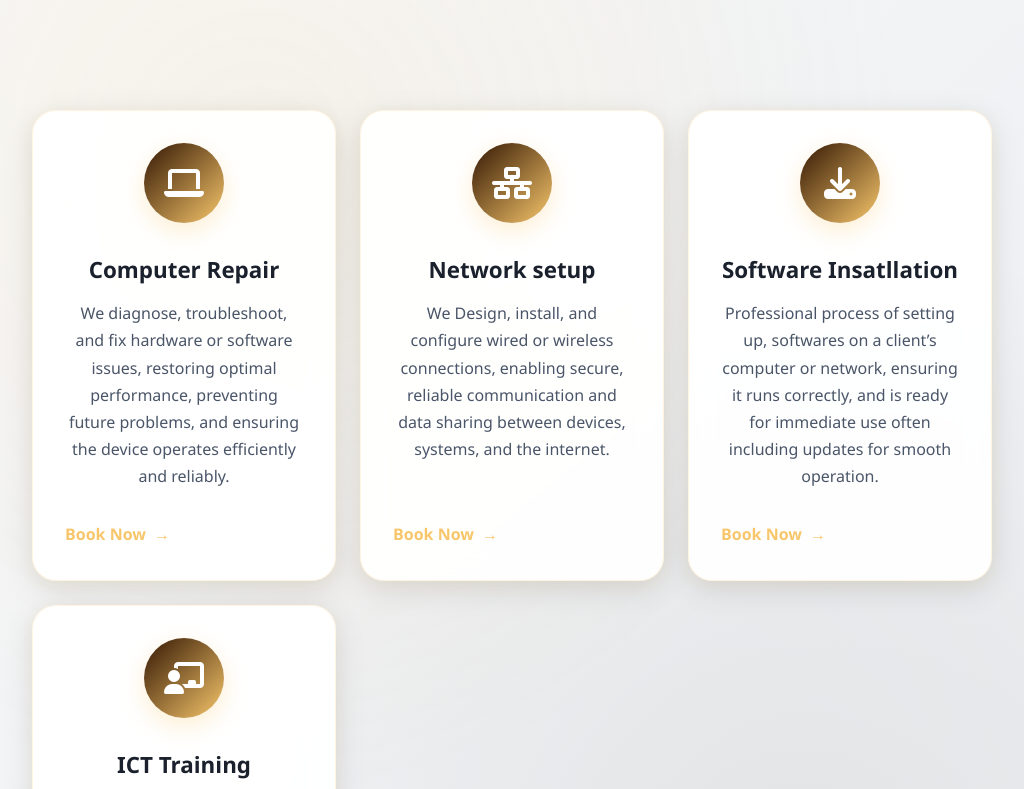
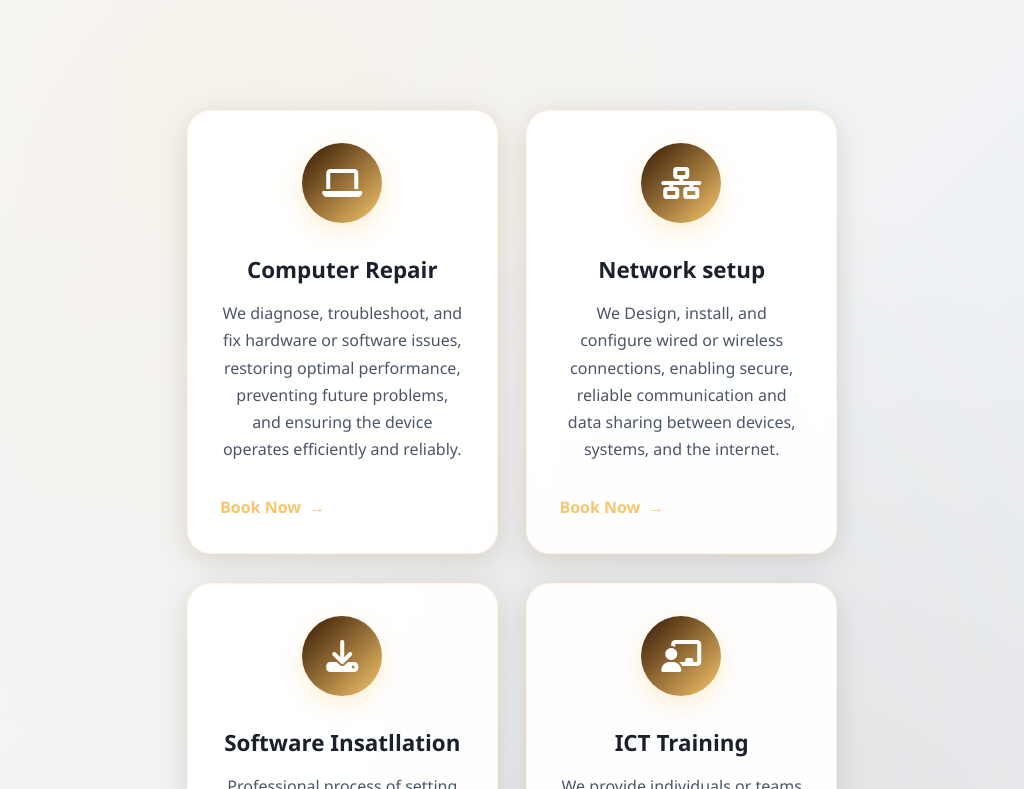
Before and after one commit to KAKWANZI-MICHEL/kelznet-techSolutions, a React (Create React App) app in the folder frontend/: page /services in a window 1024 px wide. Shown: the part 751-1540 px from the top of the page. Built offline with nearby package versions, Linux system fonts and the light colour scheme; no server answers.

Commit message:
Fix services alignment - keep 2x2 centered grid layout on all screen sizes

```diff
--- a/frontend/src/styles/Services.css
+++ b/frontend/src/styles/Services.css
@@ -221,10 +221,24 @@
 /* ===== Services Grid ===== */
 .services-grid {
   display: grid;
-  grid-template-columns: repeat(auto-fit, minmax(300px, 1fr));
+  grid-template-columns: repeat(2, 1fr);
   gap: 2rem;
-  max-width: 1000px;
+  max-width: 800px;
   margin: 0 auto;
+  justify-items: center;
+}
+
+/* Keep 2x2 centered layout on all larger screens */
+@media (min-width: 769px) {
+  .services-grid {
+    grid-template-columns: repeat(2, 1fr);
+    max-width: 750px;
+    gap: 2.5rem;
+  }
+
+  .modern-service-card {
+    max-width: 340px;
+  }
 }
 
 /* ===== Modern Service Cards ===== */
@@ -243,9 +257,12 @@
   overflow: hidden;
   cursor: pointer;
   min-height: 350px;
+  max-width: 360px;
+  width: 100%;
   display: flex;
   flex-direction: column;
   justify-content: space-between;
+  margin: 0 auto;
 }
 
 .modern-service-card::before {
@@ -512,8 +529,9 @@
   }
 
   .services-grid {
-    grid-template-columns: repeat(auto-fit, minmax(280px, 1fr));
-    gap: 1.5rem;
+    grid-template-columns: repeat(2, 1fr);
+    gap: 1.8rem;
+    max-width: 650px;
   }
 
   .modern-service-card {
@@ -560,6 +578,7 @@
   .services-grid {
     grid-template-columns: 1fr;
     gap: 1.5rem;
+    max-width: 400px;
   }
 
   .modern-service-card {
```
